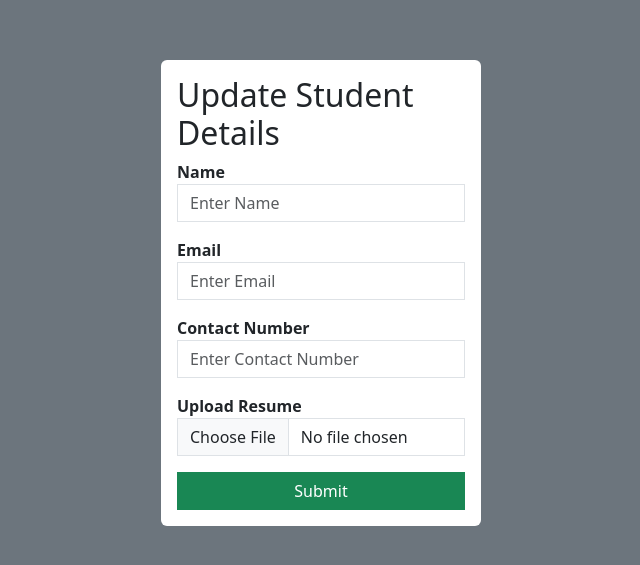
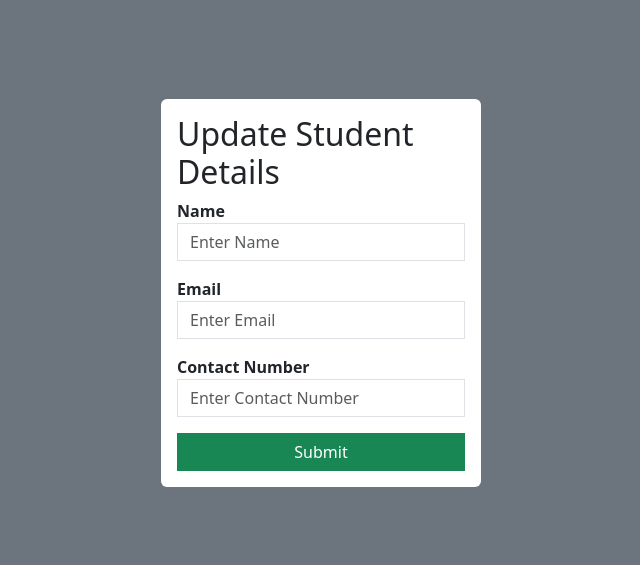
Before and after one commit to govind01sharma/college-login, a React (Vite) app in the folder client/: page /updateStudent/1 in a window 1280 px wide. Shown: the part 107-672 px from the top of the page, without its empty margins (319-959 px from the left). Built offline with nearby package versions, Linux system fonts and the light colour scheme.

Commit message:
Minor change

```diff
--- a/client/src/StudentInput.jsx
+++ b/client/src/StudentInput.jsx
@@ -6,12 +6,8 @@ function StudentInput() {
     const [name, setName] = useState("");
     const [email, setEmail] = useState("");
     const [contactNumber, setContactNumber] = useState("");
-    const [resume, setResume] = useState(null);
     const navigate = useNavigate();
 
-    const handleFileChange = (e) => {
-        setResume(e.target.files[0]);
-    };
 
     const handleSubmit = async (e) => {
         e.preventDefault();
@@ -21,7 +17,6 @@ function StudentInput() {
         formData.append("name", name);
         formData.append("email", email);
         formData.append("contactNumber", contactNumber);
-        formData.append("resume", resume);
 
         try {
             await axios.post("http://localhost:3001/updateStudent", formData, {
@@ -50,10 +45,6 @@ function StudentInput() {
                         <label><strong>Contact Number</strong></label>
                         <input type="text" placeholder="Enter Contact Number" className="form-control rounded-0" onChange={(e) => setContactNumber(e.target.value)} />
                     </div>
-                    <div className="mb-3">
-                        <label><strong>Upload Resume</strong></label>
-                        <input type="file" className="form-control rounded-0" onChange={handleFileChange} />
-                    </div>
                     <button type="submit" className="btn btn-success w-100 rounded-0">Submit</button>
                 </form>
             </div>
```
